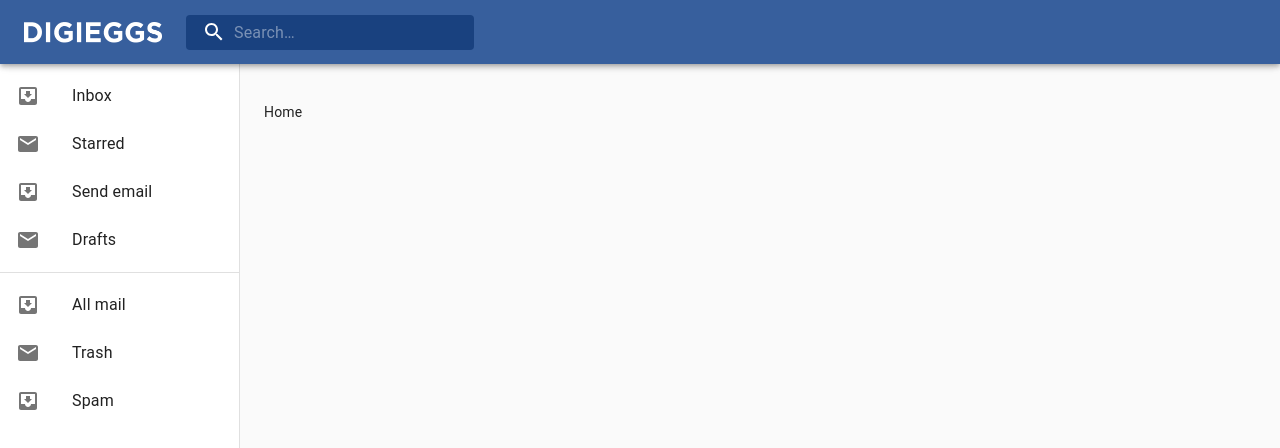
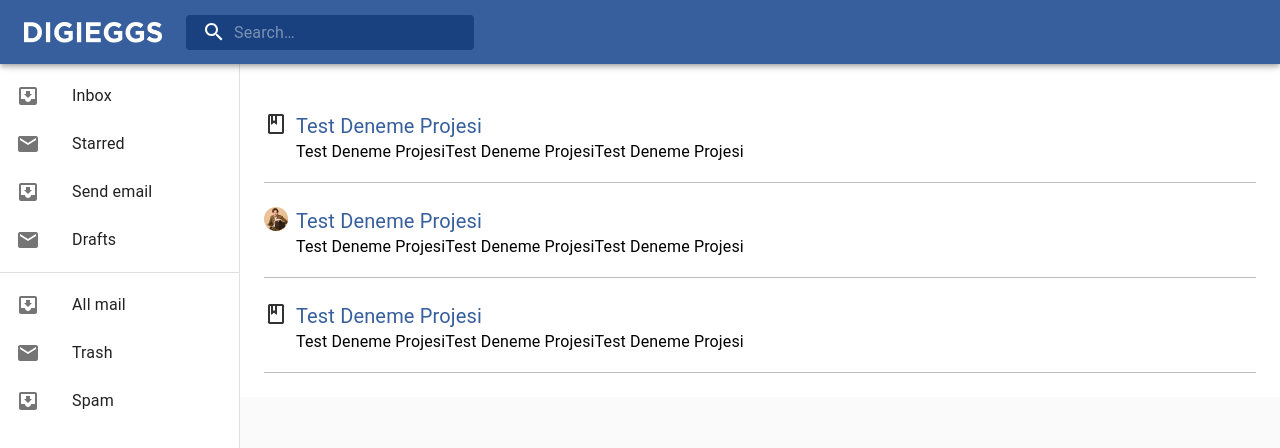
Before and after one commit to ibrahimhakkihelvaci/github-search, a React (Create React App) app: page / in a window 1280 px wide. Shown: the top 448 px of the page. Built offline with nearby package versions, Linux system fonts and the light colour scheme.

Commit message:
added result item comp

```diff
--- a/src/Layouts/AppLayout/AppLayout.tsx
+++ b/src/Layouts/AppLayout/AppLayout.tsx
@@ -1,13 +1,11 @@
 import React, { FunctionComponent } from "react";
 
 //MUI Comps
-import { makeStyles, fade } from "@material-ui/core/styles";
 import Drawer from "@material-ui/core/Drawer";
 import AppBar from "@material-ui/core/AppBar";
 import CssBaseline from "@material-ui/core/CssBaseline";
 import Toolbar from "@material-ui/core/Toolbar";
 import List from "@material-ui/core/List";
-import Typography from "@material-ui/core/Typography";
 import Divider from "@material-ui/core/Divider";
 import ListItem from "@material-ui/core/ListItem";
 import ListItemIcon from "@material-ui/core/ListItemIcon";
@@ -18,76 +16,8 @@ import SearchIcon from "@material-ui/icons/Search";
 import InputBase from "@material-ui/core/InputBase";
 
 //Utils
-import colors from "../../utils/colors";
 import logo from "../../utils/images/digieggs-logo.png";
-
-const drawerWidth = 240;
-
-const useStyles = makeStyles((theme) => ({
-	root: {
-		display: "flex",
-	},
-	appBar: {
-		zIndex: theme.zIndex.drawer + 1,
-		backgroundColor: colors.darkBlue,
-		display: "flex",
-	},
-	drawer: {
-		width: drawerWidth,
-		flexShrink: 0,
-	},
-	drawerPaper: {
-		width: drawerWidth,
-	},
-	drawerContainer: {
-		overflow: "auto",
-	},
-	content: {
-		flexGrow: 1,
-		padding: theme.spacing(3),
-	},
-	search: {
-		position: "relative",
-		borderRadius: theme.shape.borderRadius,
-		backgroundColor: "#19417f",
-		"&:hover": {
-			backgroundColor: fade(theme.palette.common.white, 0.25),
-		},
-		marginLeft: 0,
-		width: 288,
-	},
-	searchIcon: {
-		padding: theme.spacing(0, 2),
-		height: "100%",
-		position: "absolute",
-		pointerEvents: "none",
-		display: "flex",
-		alignItems: "center",
-		justifyContent: "center",
-	},
-	inputRoot: {
-		color: "inherit",
-	},
-	inputInput: {
-		padding: theme.spacing(1, 1, 1, 0),
-		// vertical padding + font size from searchIcon
-		paddingLeft: `calc(1em + ${theme.spacing(4)}px)`,
-		transition: theme.transitions.create("width"),
-		width: "100%",
-		[theme.breakpoints.up("md")]: {
-			width: "20ch",
-		},
-	},
-	logo: {
-		width: 138,
-		height: 21,
-	},
-	appBarContent: {
-		display: "flex",
-		alignItems: "center",
-		width: "auto",
-	},
-}));
+import { useStyles } from "./styles";
 
 const AppLayout: FunctionComponent = (props) => {
 	const classes = useStyles();
--- /dev/null
+++ b/src/Layouts/AppLayout/styles.tsx
@@ -0,0 +1,73 @@
+import { makeStyles, fade } from "@material-ui/core/styles";
+import colors from "../../utils/colors";
+
+const drawerWidth = 240;
+
+const useStyles = makeStyles((theme) => ({
+	root: {
+		display: "flex",
+		backgroundColor: colors.white,
+	},
+	appBar: {
+		zIndex: theme.zIndex.drawer + 1,
+		backgroundColor: colors.darkBlue,
+		display: "flex",
+	},
+	drawer: {
+		width: drawerWidth,
+		flexShrink: 0,
+	},
+	drawerPaper: {
+		width: drawerWidth,
+	},
+	drawerContainer: {
+		overflow: "auto",
+	},
+	content: {
+		flexGrow: 1,
+		padding: theme.spacing(3),
+	},
+	search: {
+		position: "relative",
+		borderRadius: theme.shape.borderRadius,
+		backgroundColor: "#19417f",
+		"&:hover": {
+			backgroundColor: fade(theme.palette.common.white, 0.25),
+		},
+		marginLeft: 0,
+		width: 288,
+	},
+	searchIcon: {
+		padding: theme.spacing(0, 2),
+		height: "100%",
+		position: "absolute",
+		pointerEvents: "none",
+		display: "flex",
+		alignItems: "center",
+		justifyContent: "center",
+	},
+	inputRoot: {
+		color: "inherit",
+	},
+	inputInput: {
+		padding: theme.spacing(1, 1, 1, 0),
+		// vertical padding + font size from searchIcon
+		paddingLeft: `calc(1em + ${theme.spacing(4)}px)`,
+		transition: theme.transitions.create("width"),
+		width: "100%",
+		[theme.breakpoints.up("md")]: {
+			width: "20ch",
+		},
+	},
+	logo: {
+		width: 138,
+		height: 21,
+	},
+	appBarContent: {
+		display: "flex",
+		alignItems: "center",
+		width: "auto",
+	},
+}));
+
+export { useStyles };
--- a/src/Pages/Detail.js
+++ /dev/null
@@ -1,7 +0,0 @@
-import React from "react";
-
-const Detail = () => {
-	return <p>Detail</p>;
-};
-
-export default Detail;
--- a/src/Pages/Home.js
+++ /dev/null
@@ -1,7 +0,0 @@
-import React from "react";
-
-const Home = () => {
-	return <p>Home</p>;
-};
-
-export default Home;
--- /dev/null
+++ b/src/Pages/Results/Results.tsx
@@ -0,0 +1,16 @@
+import React, { FunctionComponent } from "react";
+
+//Components
+import ResultItem from "../../components/ResultItem";
+
+const Results: FunctionComponent = () => {
+	return (
+		<>
+			<ResultItem isRepo={true} />
+			<ResultItem isRepo={false} />
+			<ResultItem isRepo={true} />
+		</>
+	);
+};
+
+export default Results;
--- /dev/null
+++ b/src/Pages/Results/index.tsx
@@ -0,0 +1 @@
+export { default } from "./Results";
--- a/src/Routes/Routes.tsx
+++ b/src/Routes/Routes.tsx
@@ -2,15 +2,13 @@ import React, { FunctionComponent } from "react";
 import { Switch, Route, BrowserRouter as Router } from "react-router-dom";
 
 //Pages
-import Home from "../Pages/Home";
-import Detail from "../Pages/Detail";
+import Results from "../Pages/Results";
 
 const Routes: FunctionComponent = () => {
 	return (
 		<Router>
 			<Switch>
-				<Route path='/' exact component={Home} />
-				<Route path='/detail' exact component={Detail} />
+				<Route path='/' exact component={Results} />
 			</Switch>
 		</Router>
 	);
--- /dev/null
+++ b/src/components/ResultItem/ResultItem.tsx
@@ -0,0 +1,30 @@
+import React, { FunctionComponent } from "react";
+
+//Styles
+import { useStyles } from "./styles";
+
+//Utils
+import bookIcon from "../../utils/images/book-icon.png";
+import avatar from "../../utils/images/avatar.png";
+
+type ResultItemTypes = {
+	isRepo?: boolean;
+};
+
+const ResultItem: FunctionComponent<ResultItemTypes> = ({ isRepo }) => {
+	const classes = useStyles();
+	return (
+		<div className={classes.container}>
+			<div className={classes.icon}>
+				<img src={isRepo ? bookIcon : avatar} />
+			</div>
+			<div className={classes.content}>
+				<div className={classes.resultTitle}>Test Deneme Projesi</div>
+				<div className={classes.resultDesc}>
+					Test Deneme ProjesiTest Deneme ProjesiTest Deneme Projesi
+				</div>
+			</div>
+		</div>
+	);
+};
+export default ResultItem;
--- /dev/null
+++ b/src/components/ResultItem/index.tsx
@@ -0,0 +1 @@
+export { default } from "./ResultItem";
--- /dev/null
+++ b/src/components/ResultItem/styles.tsx
@@ -0,0 +1,29 @@
+import { makeStyles, fade } from "@material-ui/core/styles";
+import colors from "../../utils/colors";
+
+const useStyles = makeStyles((theme) => ({
+	container: {
+		width: "100%",
+		height: 95,
+		borderBottom: `1px solid ${colors.gray}`,
+		position: "relative",
+	},
+	icon: {
+		position: "absolute",
+		top: 24,
+		left: 0,
+	},
+	content: {
+		padding: "24px 32px",
+	},
+	resultTitle: {
+		fontSize: 20,
+		color: colors.lightBlue,
+	},
+	resultDesc: {
+		color: colors.black,
+		fontSize: 16,
+	},
+}));
+
+export { useStyles };
--- a/src/utils/colors.js
+++ b/src/utils/colors.js
@@ -1,4 +1,8 @@
 const colors = {
 	darkBlue: "#375f9d",
+	gray: "#bebebe",
+	white: "#ffffff",
+	lightBlue: "#375f9d",
+	black: "#000000",
 };
 export default colors;
```
Also changed, not shown: src/utils/images/avatar.png (added), src/utils/images/book-icon.png (added).
